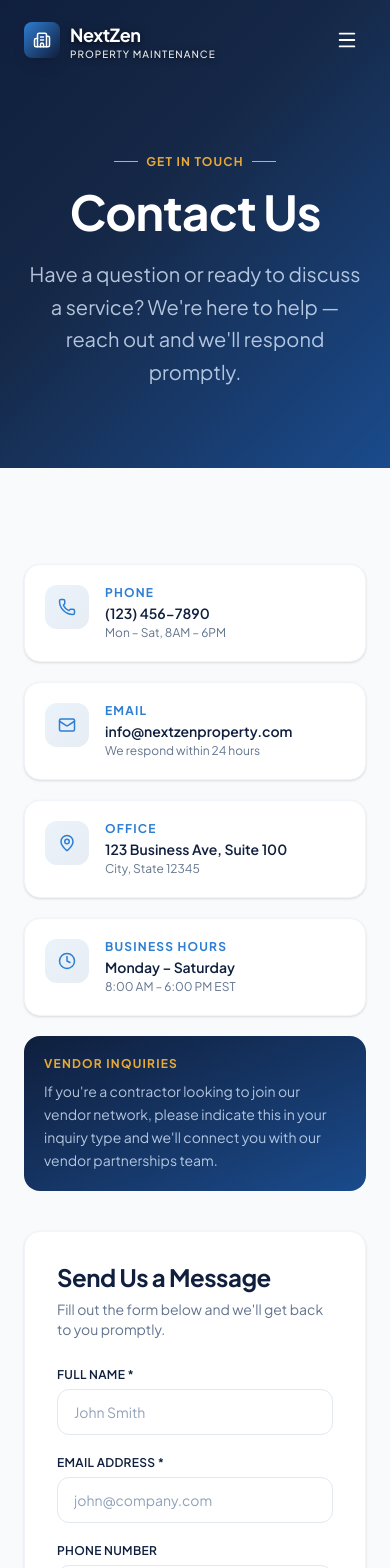
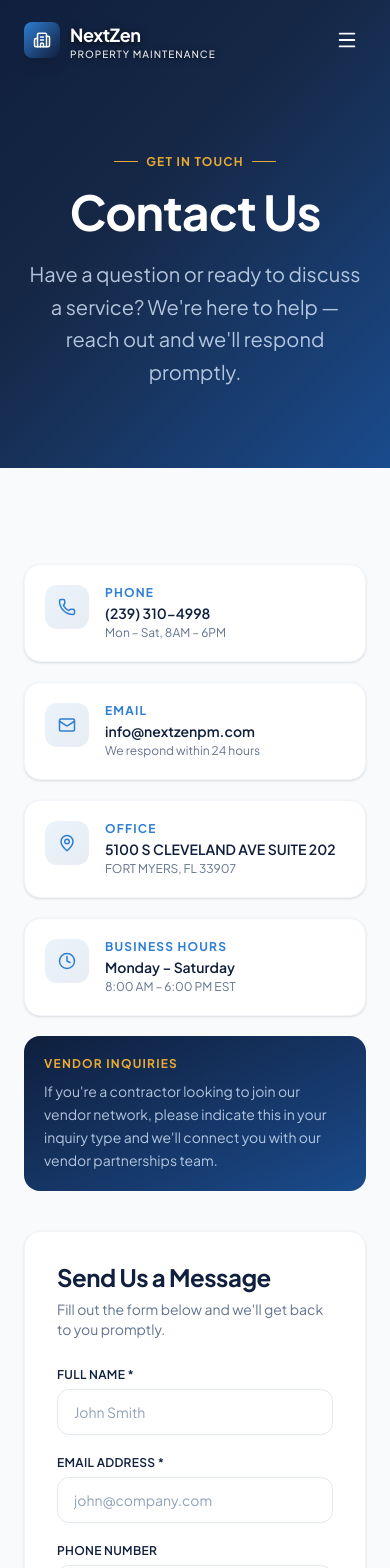
Before and after one commit to nextzenpm-bot/nextzenpm, a Next.js app: page /contact in a window 390 px wide. Shown: the top 1568 px of the page. Built offline with nearby package versions, Linux system fonts and the light colour scheme.

Commit message:
Update official phone number, email, and Fort Myers office address across the entire website

```diff
--- a/components/contact/ContactPageClient.tsx
+++ b/components/contact/ContactPageClient.tsx
@@ -56,23 +56,23 @@ export default function ContactPageClient() {
                 {
                   icon: Phone,
                   title: "Phone",
-                  content: "(123) 456-7890",
+                  content: "(239) 310-4998",
                   sub: "Mon – Sat, 8AM – 6PM",
-                  href: "tel:+11234567890",
+                  href: "tel:+12393104998",
                 },
                 {
                   icon: Mail,
                   title: "Email",
-                  content: "info@nextzenproperty.com",
+                  content: "info@nextzenpm.com",
                   sub: "We respond within 24 hours",
-                  href: "mailto:info@nextzenproperty.com",
+                  href: "mailto:info@nextzenpm.com",
                 },
                 {
                   icon: MapPin,
                   title: "Office",
-                  content: "123 Business Ave, Suite 100",
-                  sub: "City, State 12345",
-                  href: "#",
+                  content: "5100 S CLEVELAND AVE SUITE 202",
+                  sub: "FORT MYERS, FL 33907",
+                  href: "https://maps.google.com/?q=5100+S+CLEVELAND+AVE+SUITE+202+FORT+MYERS+FL+33907",
                 },
                 {
                   icon: Clock,
@@ -148,7 +148,7 @@ export default function ContactPageClient() {
                           <input type="tel" value={formData.phone}
                             onChange={(e) => setFormData({ ...formData, phone: e.target.value })}
                             className="w-full border border-slate-200 rounded-xl px-4 py-3 text-sm text-[#0f1f3d] placeholder-slate-400 focus:outline-none focus:ring-2 focus:ring-[#2e7fd4]/30 focus:border-[#2e7fd4] transition-all"
-                            placeholder="(123) 456-7890" />
+                            placeholder="(239) 310-4998" />
                         </div>
                         <div>
                           <label className="block text-xs font-semibold text-[#0f1f3d] uppercase tracking-wide mb-1.5">Company Name</label>
--- a/components/home/FAQSection.tsx
+++ b/components/home/FAQSection.tsx
@@ -91,11 +91,11 @@ export default function FAQSection() {
               </p>
               <div className="space-y-2.5">
                 <a
-                  href="tel:+11234567890"
+                  href="tel:+12393104998"
                   className="btn-primary w-full text-xs py-3 flex items-center justify-center gap-2"
                 >
                   <PhoneCall size={14} />
-                  Speak to Operations: (123) 456-7890
+                  Speak to Operations: (239) 310-4998
                 </a>
                 <Link
                   href="/contact"
--- a/components/home/HomeContactSection.tsx
+++ b/components/home/HomeContactSection.tsx
@@ -70,7 +70,7 @@ export default function HomeContactSection() {
               {/* Contact Cards */}
               <div className="space-y-4 mb-8">
                 <a
-                  href="tel:+11234567890"
+                  href="tel:+12393104998"
                   className="flex items-start gap-4 p-4 rounded-xl bg-white border border-slate-200 hover:border-[#2e7fd4] transition-all group shadow-sm"
                 >
                   <div className="w-10 h-10 rounded-lg bg-blue-50 text-[#1a4b8c] group-hover:bg-[#1a4b8c] group-hover:text-white flex items-center justify-center flex-shrink-0 transition-colors">
@@ -81,14 +81,14 @@ export default function HomeContactSection() {
                       National Dispatch Hotline
                     </div>
                     <div className="text-base font-bold text-[#0f1f3d] group-hover:text-[#1a4b8c]">
-                      (123) 456-7890
+                      (239) 310-4998
                     </div>
                     <div className="text-[11px] text-slate-500">24/7 Live Emergency Line</div>
                   </div>
                 </a>
 
                 <a
-                  href="mailto:info@nextzenproperty.com"
+                  href="mailto:info@nextzenpm.com"
                   className="flex items-start gap-4 p-4 rounded-xl bg-white border border-slate-200 hover:border-[#2e7fd4] transition-all group shadow-sm"
                 >
                   <div className="w-10 h-10 rounded-lg bg-blue-50 text-[#1a4b8c] group-hover:bg-[#1a4b8c] group-hover:text-white flex items-center justify-center flex-shrink-0 transition-colors">
@@ -99,7 +99,7 @@ export default function HomeContactSection() {
                       Work Orders & Inquiries
                     </div>
                     <div className="text-base font-bold text-[#0f1f3d] group-hover:text-[#1a4b8c]">
-                      info@nextzenproperty.com
+                      info@nextzenpm.com
                     </div>
                     <div className="text-[11px] text-slate-500">Fast 15-minute response SLA</div>
                   </div>
@@ -114,9 +114,9 @@ export default function HomeContactSection() {
                       Corporate Headquarters
                     </div>
                     <div className="text-sm font-bold text-[#0f1f3d]">
-                      123 Business Avenue, Suite 100
+                      5100 S CLEVELAND AVE SUITE 202
                     </div>
-                    <div className="text-[11px] text-slate-500">Orlando, FL 32801</div>
+                    <div className="text-[11px] text-slate-500">FORT MYERS, FL 33907</div>
                   </div>
                 </div>
 
--- a/components/home/QuoteCTA.tsx
+++ b/components/home/QuoteCTA.tsx
@@ -89,8 +89,8 @@ export default function QuoteCTA() {
           <p className="text-sm text-slate-300 flex items-center justify-center gap-2">
             <Phone size={15} className="text-[#e8a935]" />
             <span>Need immediate emergency dispatch? Call operations now: </span>
-            <a href="tel:+11234567890" className="text-white font-bold hover:text-[#e8a935] underline decoration-[#e8a935] transition-colors">
-              (123) 456-7890
+            <a href="tel:+12393104998" className="text-white font-bold hover:text-[#e8a935] underline decoration-[#e8a935] transition-colors">
+              (239) 310-4998
             </a>
           </p>
         </div>
--- a/components/layout/Footer.tsx
+++ b/components/layout/Footer.tsx
@@ -87,33 +87,33 @@ export default function Footer() {
             {/* Contact Details */}
             <div className="flex flex-col gap-3">
               <a
-                href="tel:+11234567890"
+                href="tel:+12393104998"
                 className="flex items-center gap-2.5 text-sm text-slate-300 hover:text-white transition-colors duration-200"
               >
                 <div className="w-7 h-7 rounded-md bg-white/5 flex items-center justify-center flex-shrink-0">
                   <Phone size={13} className="text-[#2e7fd4]" />
                 </div>
-                <span>(123) 456-7890</span>
+                <span>(239) 310-4998</span>
                 <span className="text-[10px] text-emerald-400 font-semibold bg-emerald-950 px-2 py-0.5 rounded-full border border-emerald-800">
                   24/7 Dispatch
                 </span>
               </a>
 
               <a
-                href="mailto:info@nextzenproperty.com"
+                href="mailto:info@nextzenpm.com"
                 className="flex items-center gap-2.5 text-sm text-slate-300 hover:text-white transition-colors duration-200"
               >
                 <div className="w-7 h-7 rounded-md bg-white/5 flex items-center justify-center flex-shrink-0">
                   <Mail size={13} className="text-[#2e7fd4]" />
                 </div>
-                <span>info@nextzenproperty.com</span>
+                <span>info@nextzenpm.com</span>
               </a>
 
               <div className="flex items-start gap-2.5 text-sm text-slate-300">
                 <div className="w-7 h-7 rounded-md bg-white/5 flex items-center justify-center flex-shrink-0 mt-0.5">
                   <MapPin size={13} className="text-[#2e7fd4]" />
                 </div>
-                <span>123 Business Ave, Suite 100<br />Orlando, FL 32801</span>
+                <span>5100 S CLEVELAND AVE SUITE 202<br />FORT MYERS, FL 33907</span>
               </div>
             </div>
 
--- a/components/layout/Navbar.tsx
+++ b/components/layout/Navbar.tsx
@@ -280,11 +280,11 @@ export default function Navbar() {
           )}
           <div className="pt-3 border-t border-slate-100 mt-2 flex flex-col gap-2">
             <a
-              href="tel:+1234567890"
+              href="tel:+12393104998"
               className="flex items-center justify-center gap-2 py-3 px-4 rounded-xl border border-slate-200 text-sm font-semibold text-[#0f1f3d] hover:bg-slate-50 transition-colors duration-200"
             >
               <Phone size={14} />
-              (123) 456-7890
+              (239) 310-4998
             </a>
             <Link href="/become-vendor" className="btn-gold text-sm text-center py-3">
               Become a Vendor Partner
--- a/components/services/ServicePageLayout.tsx
+++ b/components/services/ServicePageLayout.tsx
@@ -50,7 +50,7 @@ export default function ServicePageLayout({
             <Link href="/contact" className="btn-gold text-base py-3.5 px-7">
               Request This Service <ArrowRight size={16} />
             </Link>
-            <a href="tel:+11234567890" className="btn-secondary text-base py-3.5 px-7">
+            <a href="tel:+12393104998" className="btn-secondary text-base py-3.5 px-7">
               <Phone size={15} /> Call Us Now
             </a>
           </div>
@@ -99,10 +99,10 @@ export default function ServicePageLayout({
                   Get a Free Quote
                 </Link>
                 <a
-                  href="tel:+11234567890"
+                  href="tel:+12393104998"
                   className="mt-3 flex items-center justify-center gap-2 text-sm font-semibold text-white/80 hover:text-white transition-colors duration-200"
                 >
-                  <Phone size={13} /> (123) 456-7890
+                  <Phone size={13} /> (239) 310-4998
                 </a>
               </div>
 
--- a/components/vendor/BecomeVendorClient.tsx
+++ b/components/vendor/BecomeVendorClient.tsx
@@ -190,7 +190,7 @@ export default function BecomeVendorClient() {
                     <input type="tel" required value={formData.phone}
                       onChange={(e) => setFormData({ ...formData, phone: e.target.value })}
                       className="w-full border border-slate-200 rounded-xl px-4 py-3 text-sm focus:outline-none focus:ring-2 focus:ring-[#2e7fd4]/30 focus:border-[#2e7fd4] transition-all"
-                      placeholder="(123) 456-7890" />
+                      placeholder="(239) 310-4998" />
                   </div>
                   <div>
                     <label className="block text-xs font-semibold text-[#0f1f3d] uppercase tracking-wide mb-1.5">Company Name *</label>
```
